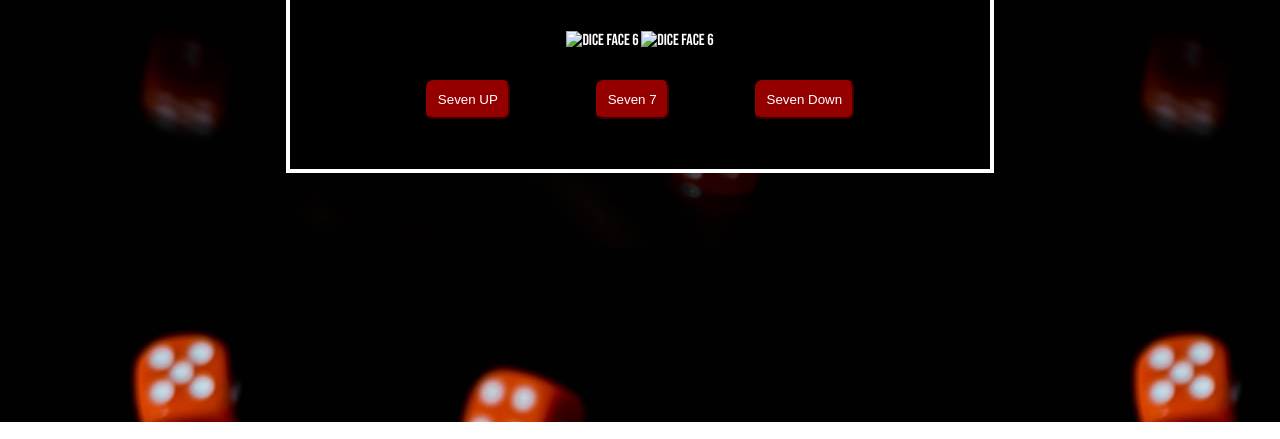
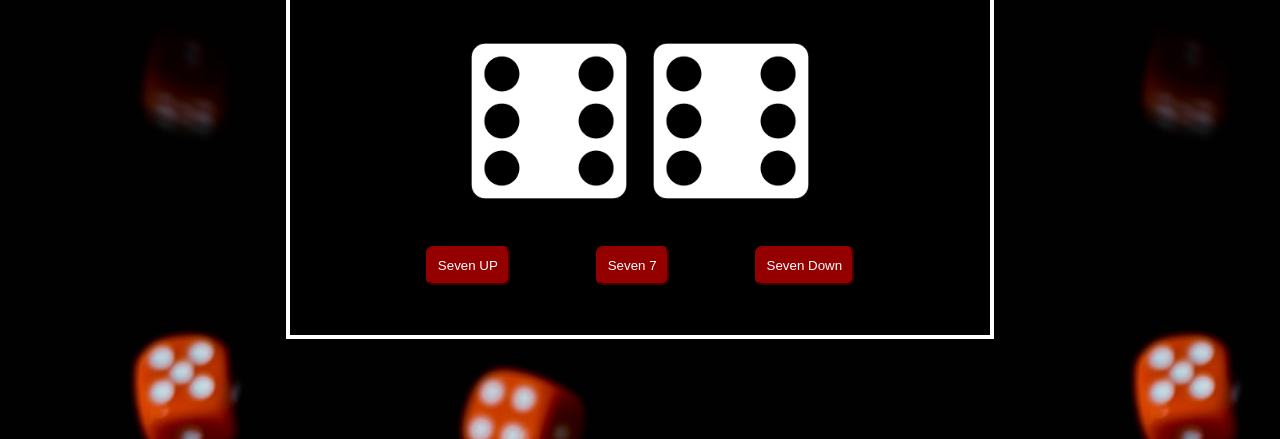
Before and after one commit to vermaaakriti215/7-up-7-down-game, a plain HTML site: page game.html in a window 1280 px wide. Shown: the part 378-817 px from the top of the page. Drawn offline with Linux system fonts and the light colour scheme.

Commit message:
added dice image

```diff
--- a/game.html
+++ b/game.html
@@ -17,8 +17,18 @@
       <a href="/index.html" id="exit-link" title="Back to Homepage"> EXIT </a>
       <h1>Seven up seven down 🎮</h1>
       <h2>Balance Score : <span id="score">100</span></h2>
-      <img src="face 6.png" width="180" id="dice-one" alt="Dice face 6" />
-      <img src="face 6.png" width="180" id="dice-two" alt="Dice face 6" />
+      <img
+        src="images/face 6.png"
+        width="180"
+        id="dice-one"
+        alt="Dice face 6"
+      />
+      <img
+        src="images/face 6.png"
+        width="180"
+        id="dice-two"
+        alt="Dice face 6"
+      />
       <div class="content">
         <button id="seven-up">Seven UP</button>
         <button id="seven-only">Seven 7</button>
```
